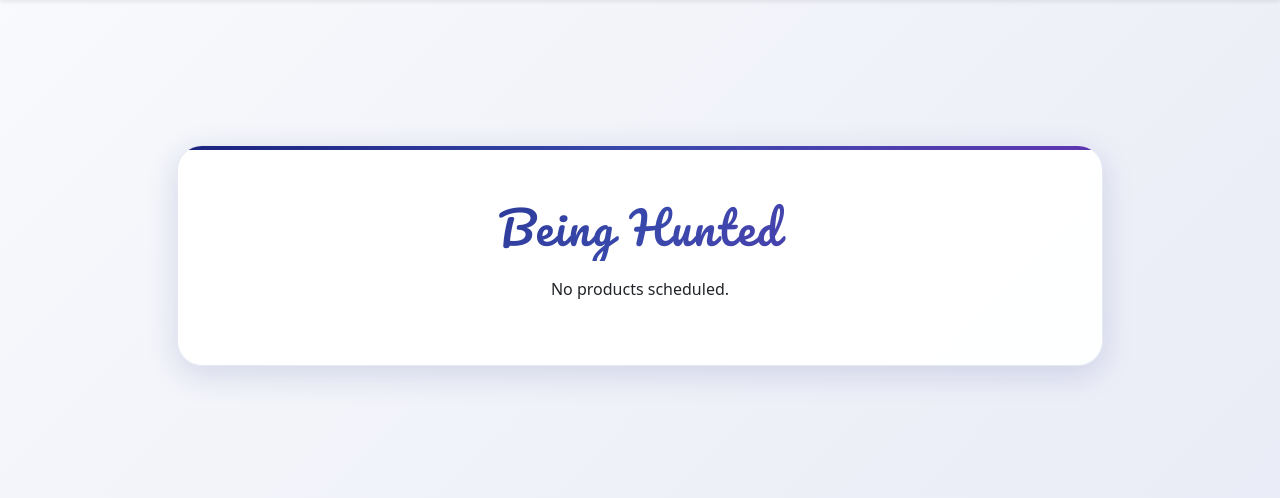
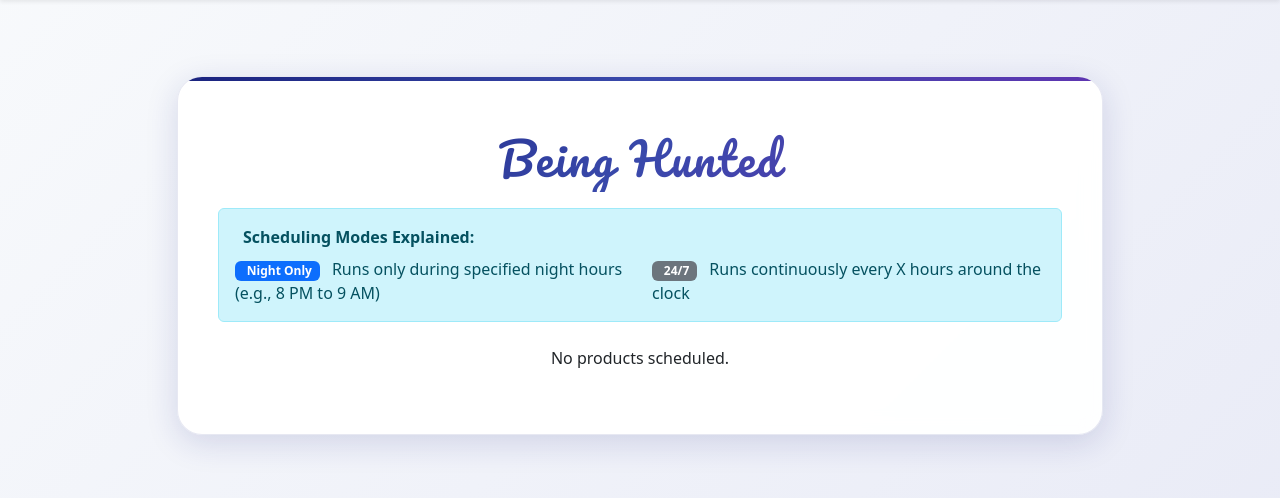
Before and after one commit to kalyanlearn12/product-cost-tracker, a Flask app: page /tracking in a window 1280 px wide. Shown: the part 80-578 px from the top of the page. Run offline with Flask 3, Linux system fonts and the light colour scheme.

Commit message:
added night mode logic

```diff
--- a/app.py
+++ b/app.py
@@ -93,11 +93,22 @@ def tracking_table():
             chat_ids = [config.ALIAS_TO_ID.get(alias, alias) for alias in aliases]
             schedule_interval = int(request.form['edit_schedule_interval'])
             start_time = request.form.get('edit_start_time', '00:00')
+            night_mode = request.form.get('edit_night_mode') == 'true'
+
             item = scheduled_products[idx]
             item['target_price'] = target_price
             item['telegram_chat_ids'] = chat_ids
             item['schedule_interval'] = schedule_interval
             item['start_time'] = start_time
+
+            # Handle night mode settings
+            if night_mode:
+                item['night_mode'] = True
+                item['night_end'] = '09:00'  # Default night end time
+            else:
+                # Remove night mode settings if disabled
+                item.pop('night_mode', None)
+                item.pop('night_end', None)
             save_scheduled(scheduled_products)
         elif 'delete_idx' in request.form:
             idx = int(request.form['delete_idx'])
--- a/product_tracker/scheduler.py
+++ b/product_tracker/scheduler.py
@@ -104,16 +104,49 @@ def _add_job_for_product(idx, item):
             hour, minute = 0, 0
 
     try:
-        # Calculate all the hours when the job should run based on start_time and interval
-        run_hours = []
-        current_hour = hour
+        # Check if this is a night-mode job (runs only during specified night hours)
+        night_mode = item.get('night_mode', False)
+        night_end = item.get('night_end', '09:00')
 
-        # Generate all run hours for a 24-hour period
-        while len(run_hours) < 24 // interval:
-            run_hours.append(current_hour % 24)
-            current_hour += interval
-            if current_hour >= 24 and current_hour % 24 in run_hours:
-                break
+        if night_mode:
+            # Parse night end time
+            try:
+                night_end_hour, night_end_minute = map(int, night_end.split(':'))
+            except:
+                night_end_hour, night_end_minute = 9, 0
+
+            # Calculate night hours: from start_time to night_end (crossing midnight)
+            run_hours = []
+            current_hour = hour
+
+            # Generate hours from start_time until midnight
+            while current_hour < 24:
+                run_hours.append(current_hour)
+                current_hour += interval
+
+            # Generate hours from midnight until night_end
+            current_hour = 0
+            while current_hour <= night_end_hour:
+                if current_hour not in run_hours:  # Avoid duplicates
+                    run_hours.append(current_hour)
+                current_hour += interval
+                if current_hour > night_end_hour:
+                    break
+
+            # Sort the hours for better readability
+            run_hours.sort()
+            print(f"[_add_job_for_product] Night mode - Run hours: {run_hours} (from {start_time} to {night_end})")
+        else:
+            # Calculate all the hours when the job should run based on start_time and interval (regular mode)
+            run_hours = []
+            current_hour = hour
+
+            # Generate all run hours for a 24-hour period
+            while len(run_hours) < 24 // interval:
+                run_hours.append(current_hour % 24)
+                current_hour += interval
+                if current_hour >= 24 and current_hour % 24 in run_hours:
+                    break
 
         print(f"[_add_job_for_product] Calculated run hours: {run_hours}")
 
--- a/templates/tracking.html
+++ b/templates/tracking.html
@@ -192,6 +192,25 @@
   <div class="col-lg-10">
     <div class="scheduled-card">
       <div class="venator-heading">Being Hunted</div>
+
+      <!-- Night Mode Explanation -->
+      <div class="alert alert-info mb-4">
+        <div class="d-flex align-items-center mb-2">
+          <i class="fas fa-info-circle me-2"></i>
+          <strong>Scheduling Modes Explained:</strong>
+        </div>
+        <div class="row">
+          <div class="col-md-6">
+            <span class="badge bg-primary me-2"><i class="fas fa-moon me-1"></i>Night Only</span>
+            <span class="text-sm">Runs only during specified night hours (e.g., 8 PM to 9 AM)</span>
+          </div>
+          <div class="col-md-6">
+            <span class="badge bg-secondary me-2"><i class="fas fa-sun me-1"></i>24/7</span>
+            <span class="text-sm">Runs continuously every X hours around the clock</span>
+          </div>
+        </div>
+      </div>
+
       {% if scheduled_products %}
       <div class="table-responsive">
         <table class="venator-table">
@@ -202,6 +221,7 @@
               <th>Telegram Recipient(s)</th>
               <th>Frequency (hours)</th>
               <th>Start Time</th>
+              <th style="min-width:100px;">Night Mode</th>
               <th style="text-align:center; min-width:70px;">Edit</th>
               <th style="text-align:center; min-width:80px;">Delete</th>
             </tr>
@@ -225,6 +245,18 @@
                   </select>
                 </td>
                 <td><input type="time" class="form-control" name="edit_start_time" value="{{ item.start_time or '00:00' }}"></td>
+                <td>
+                  <div class="form-check">
+                    <input type="checkbox" class="form-check-input" id="edit_night_mode_{{ loop.index0 }}" name="edit_night_mode" value="true"
+                           {% if item.get('night_mode', False) %}checked{% endif %}>
+                    <label class="form-check-label text-sm" for="edit_night_mode_{{ loop.index0 }}">
+                      Night Only
+                    </label>
+                  </div>
+                  {% if item.get('night_mode', False) %}
+                  <small class="text-muted">Until {{ item.get('night_end', '09:00') }}</small>
+                  {% endif %}
+                </td>
                 <td style="text-align:center;">
                   <button type="submit" class="btn btn-primary btn-sm px-3" name="save_idx" value="{{ loop.index0 }}">Save</button>
                   <button type="submit" class="btn btn-secondary btn-sm px-3 ms-1" name="cancel_edit" value="1">Cancel</button>
@@ -249,6 +281,18 @@
               </td>
               <td>{{ item.schedule_interval }}</td>
               <td>{% if item.start_time %}{{ item.start_time }}{% else %}-{% endif %}</td>
+              <td>
+                {% if item.get('night_mode', False) %}
+                  <span class="badge bg-primary">
+                    <i class="fas fa-moon me-1"></i>Night Only
+                  </span>
+                  <br><small class="text-muted">Until {{ item.get('night_end', '09:00') }}</small>
+                {% else %}
+                  <span class="badge bg-secondary">
+                    <i class="fas fa-sun me-1"></i>24/7
+                  </span>
+                {% endif %}
+              </td>
               <td style="text-align:center;">
                 <form method="post" style="margin:0;display:inline;">
                   <input type="hidden" name="edit_idx" value="{{ loop.index0 }}">
```
Also changed, not shown: templates/debug.html (+25 -1 lines).
